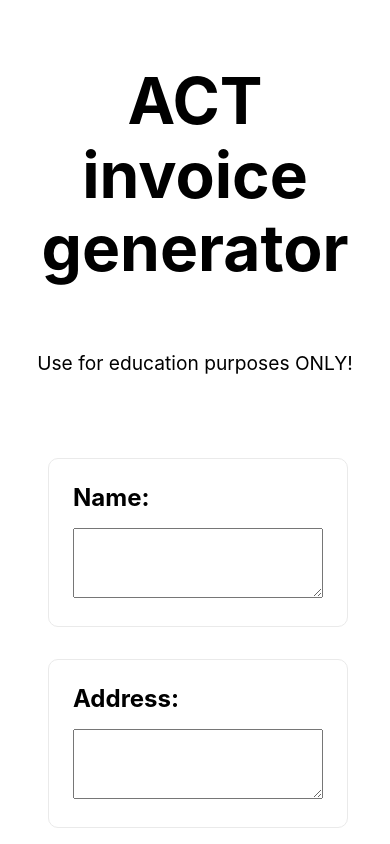
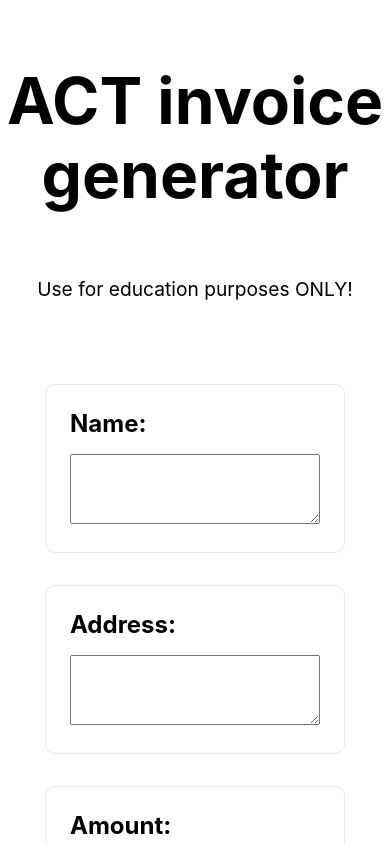
Before and after one commit to Jeevan-Kishore/invoice-generator, a Next.js app: page / in a window 390 px wide. Shown: the top 844 px of the page. Built offline with nearby package versions, Linux system fonts and the light colour scheme.

Commit message:
add some styles

```diff
--- a/styles/Home.module.css
+++ b/styles/Home.module.css
@@ -128,6 +128,9 @@
     width: 100%;
     flex-direction: column;
   }
+  .container {
+    padding: 0;
+  }
 }
 
 .loader{
```
